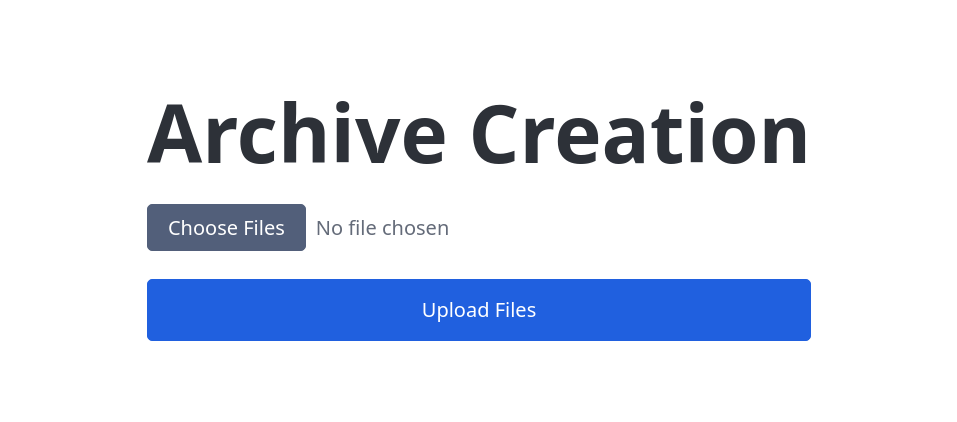
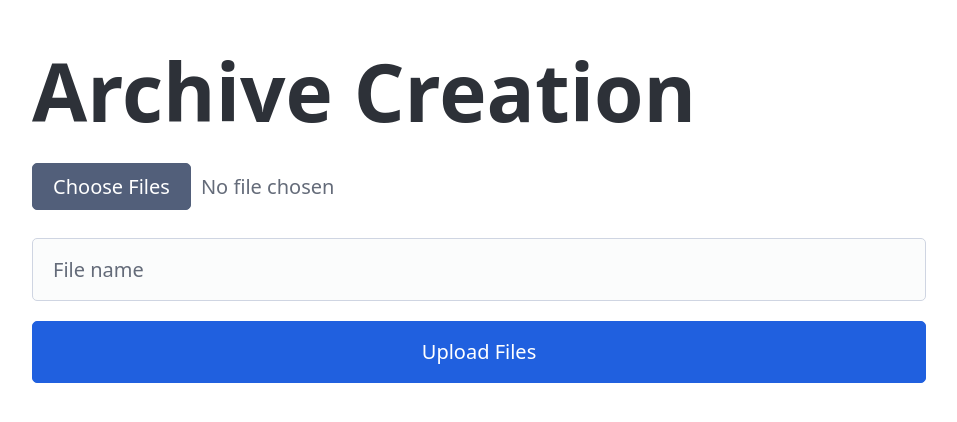
Before and after one commit to ares-hurtado/binUpload, a SvelteKit app: page / in a window 1280 px wide. Shown: the part 186-608 px from the top of the page, without its empty margins (161-1118 px from the left). Built offline with nearby package versions, Linux system fonts and the light colour scheme.

Commit message:
Update for Unique FileName

```diff
--- a/src/routes/+page.svelte
+++ b/src/routes/+page.svelte
@@ -3,6 +3,7 @@
 	import '@picocss/pico';
     import '../app.css'
 	let files;
+    let fileName;
     let loading = false;
 	async function uploadFiles() {
         loading = true;
@@ -11,7 +12,7 @@
 			formData.append('files', files[i]);
 		}
 		try {
-			const response = await axios.post('https://pumped-tarpon-promptly.ngrok-free.app/archive', formData);
+			const response = await axios.post(`https://pumped-tarpon-promptly.ngrok-free.app/archive/${fileName}`, formData);
 			console.log(response.data); // signedURL that triggers download.
             loading = false
             window.open(response.data, '_blank');
@@ -34,6 +35,7 @@
         <div class="center-container">
             <h1>Archive Creation</h1>
             <input type="file" bind:files multiple />
+            <input type="text" bind:value={fileName} placeholder="File name" aria-label="Text" />
             <button on:click={uploadFiles}>Upload Files</button>
         </div>
     </div>
```
